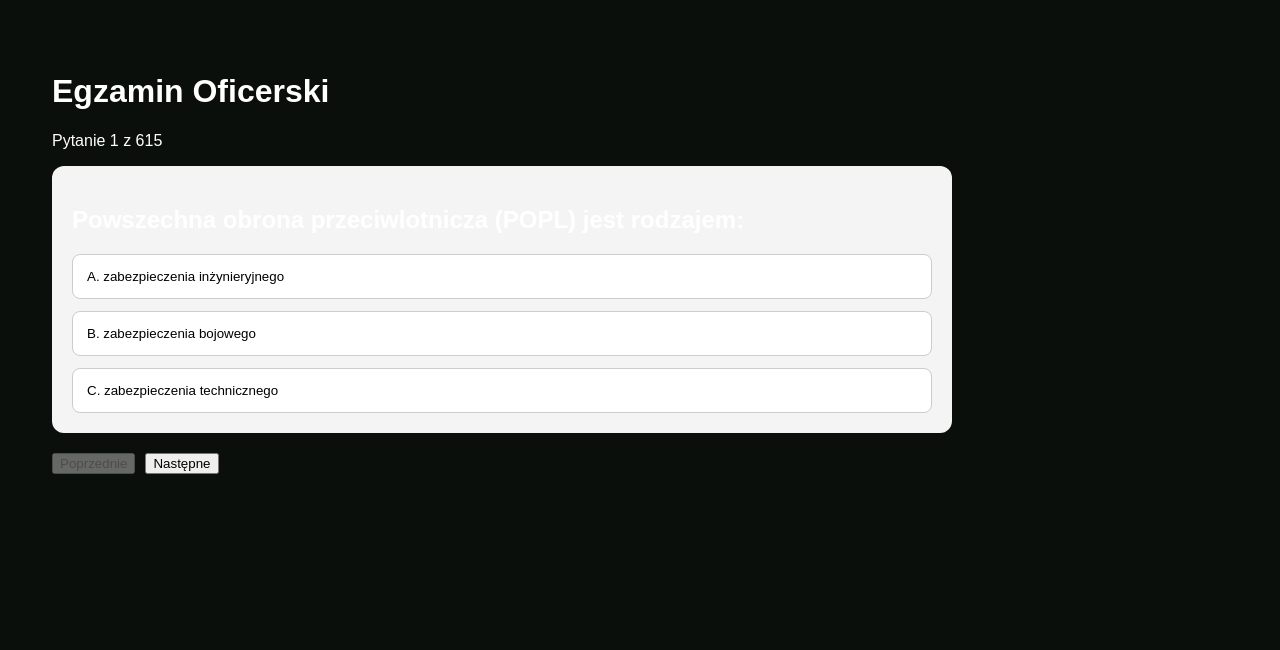
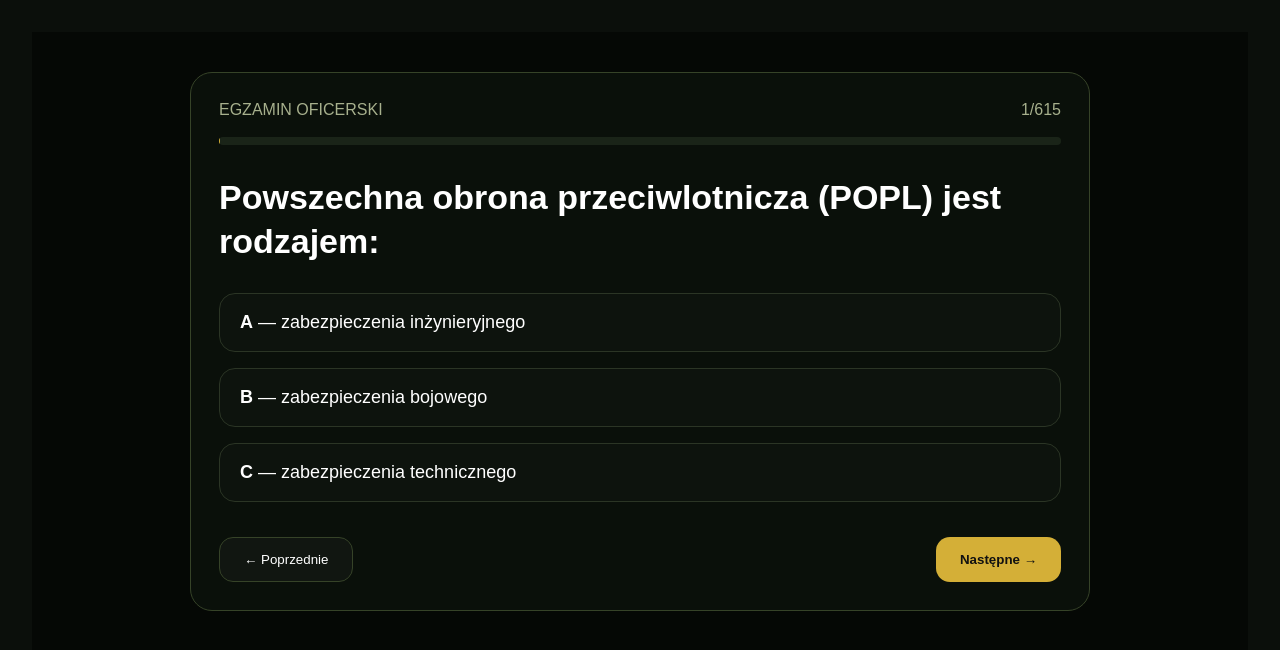
Before and after one commit to Mariola007/egzamin, a Next.js app: page /egzamin in a window 1280 px wide. Shown: the top 650 px of the page. Built offline with nearby package versions, Linux system fonts and the light colour scheme.

Commit message:
Update page.tsx

```diff
--- a/app/egzamin/page.tsx
+++ b/app/egzamin/page.tsx
@@ -1,3 +1,4 @@
+
 "use client";
 
 import { useMemo, useState } from "react";
@@ -18,57 +19,160 @@ export default function Egzamin() {
 
   if (koniec) {
     return (
-      <main style={{ padding: 20, fontFamily: "Arial" }}>
-        <h1>Wynik egzaminu</h1>
-        <h2>{wynik} / {lista.length}</h2>
-        <p>{wynik >= 430 ? "✅ ZALICZONE" : "❌ NIEZALICZONE"}</p>
+      <main style={{
+        minHeight:"100vh",
+        background:"#050805",
+        color:"white",
+        display:"flex",
+        justifyContent:"center",
+        alignItems:"center",
+        fontFamily:"Arial"
+      }}>
+        <div style={{
+          width:420,
+          background:"#0b110b",
+          border:"1px solid #384528",
+          borderRadius:24,
+          padding:40,
+          textAlign:"center"
+        }}>
+          <h1 style={{fontSize:42}}>Wynik</h1>
+          <h2 style={{fontSize:60,color:"#d4af37"}}>
+            {wynik}/{lista.length}
+          </h2>
+          <p style={{fontSize:22}}>
+            {wynik>=430?"✅ Zaliczone":"❌ Niezaliczone"}
+          </p>
+        </div>
       </main>
     );
   }
 
   return (
-    <main style={{ padding: 20, fontFamily: "Arial", maxWidth: 900 }}>
-      <h1>Egzamin Oficerski</h1>
+    <main style={{
+      minHeight:"100vh",
+      background:"#050805",
+      color:"white",
+      padding:"40px 20px",
+      fontFamily:"Arial"
+    }}>
+      <div style={{maxWidth:900,margin:"0 auto"}}>
 
-      <p>Pytanie {nr + 1} z {lista.length}</p>
+        <div style={{
+          border:"1px solid #364328",
+          borderRadius:22,
+          padding:28,
+          background:"#0a100a"
+        }}>
 
-      <div style={{ background: "#f4f4f4", padding: 20, borderRadius: 12 }}>
-        <h2>{pyt.question}</h2>
+          <div style={{
+            display:"flex",
+            justifyContent:"space-between",
+            marginBottom:18,
+            color:"#a7b08d"
+          }}>
+            <span>EGZAMIN OFICERSKI</span>
+            <span>{nr+1}/615</span>
+          </div>
 
-        <div style={{ display: "grid", gap: 12 }}>
-          {pyt.choices.map((o: any) => (
+          <div style={{
+            height:8,
+            background:"#1a2418",
+            borderRadius:20,
+            overflow:"hidden",
+            marginBottom:30
+          }}>
+            <div style={{
+              width:`${((nr+1)/615)*100}%`,
+              height:"100%",
+              background:"#d4af37"
+            }}/>
+          </div>
+
+          <h2 style={{
+            fontSize:34,
+            marginBottom:30,
+            lineHeight:1.3
+          }}>
+            {pyt.question}
+          </h2>
+
+          <div style={{display:"grid",gap:16}}>
+            {pyt.choices.map((o:any)=>(
               <button
                 key={o.key}
-              onClick={() =>
-                setOdp({ ...odp, [nr]: o.key })
-              }
+                onClick={()=>setOdp({...odp,[nr]:o.key})}
                 style={{
-                padding: 14,
-                textAlign: "left",
-                borderRadius: 8,
-                border: "1px solid #ccc",
-                background:
-                  odp[nr] === o.key ? "#2563eb" : "white",
-                color: odp[nr] === o.key ? "white" : "black",
-                cursor: "pointer",
+                  padding:"18px 20px",
+                  borderRadius:16,
+                  border:odp[nr]===o.key
+                    ?"1px solid #d4af37"
+                    :"1px solid #2b3525",
+                  background:odp[nr]===o.key
+                    ?"rgba(212,175,55,.15)"
+                    :"#0d130d",
+                  color:"white",
+                  cursor:"pointer",
+                  textAlign:"left",
+                  fontSize:18
                 }}
               >
-              {o.key}. {o.text}
+                <strong>{o.key}</strong> — {o.text}
               </button>
             ))}
           </div>
-      </div>
 
-      <div style={{ display: "flex", gap: 10, marginTop: 20 }}>
-        <button disabled={nr === 0} onClick={() => setNr(nr - 1)}>
-          Poprzednie
+          <div style={{
+            display:"flex",
+            justifyContent:"space-between",
+            marginTop:35
+          }}>
+            <button
+              disabled={nr===0}
+              onClick={()=>setNr(nr-1)}
+              style={{
+                padding:"14px 24px",
+                borderRadius:14,
+                border:"1px solid #364328",
+                background:"#111611",
+                color:"white"
+              }}
+            >
+              ← Poprzednie
             </button>
 
-        {nr < lista.length - 1 ? (
-          <button onClick={() => setNr(nr + 1)}>Następne</button>
-        ) : (
-          <button onClick={() => setKoniec(true)}>Zakończ egzamin</button>
+            {nr<614?(
+              <button
+                onClick={()=>setNr(nr+1)}
+                style={{
+                  padding:"14px 24px",
+                  borderRadius:14,
+                  border:"none",
+                  background:"#d4af37",
+                  color:"#111",
+                  fontWeight:"bold"
+                }}
+              >
+                Następne →
+              </button>
+            ):(
+              <button
+                onClick={()=>setKoniec(true)}
+                style={{
+                  padding:"14px 24px",
+                  borderRadius:14,
+                  border:"none",
+                  background:"#d4af37",
+                  color:"#111",
+                  fontWeight:"bold"
+                }}
+              >
+                Zakończ egzamin
+              </button>
             )}
+
+          </div>
+        </div>
       </div>
     </main>
   );
```
Lines whose indentation alone changed are shown as unchanged.
